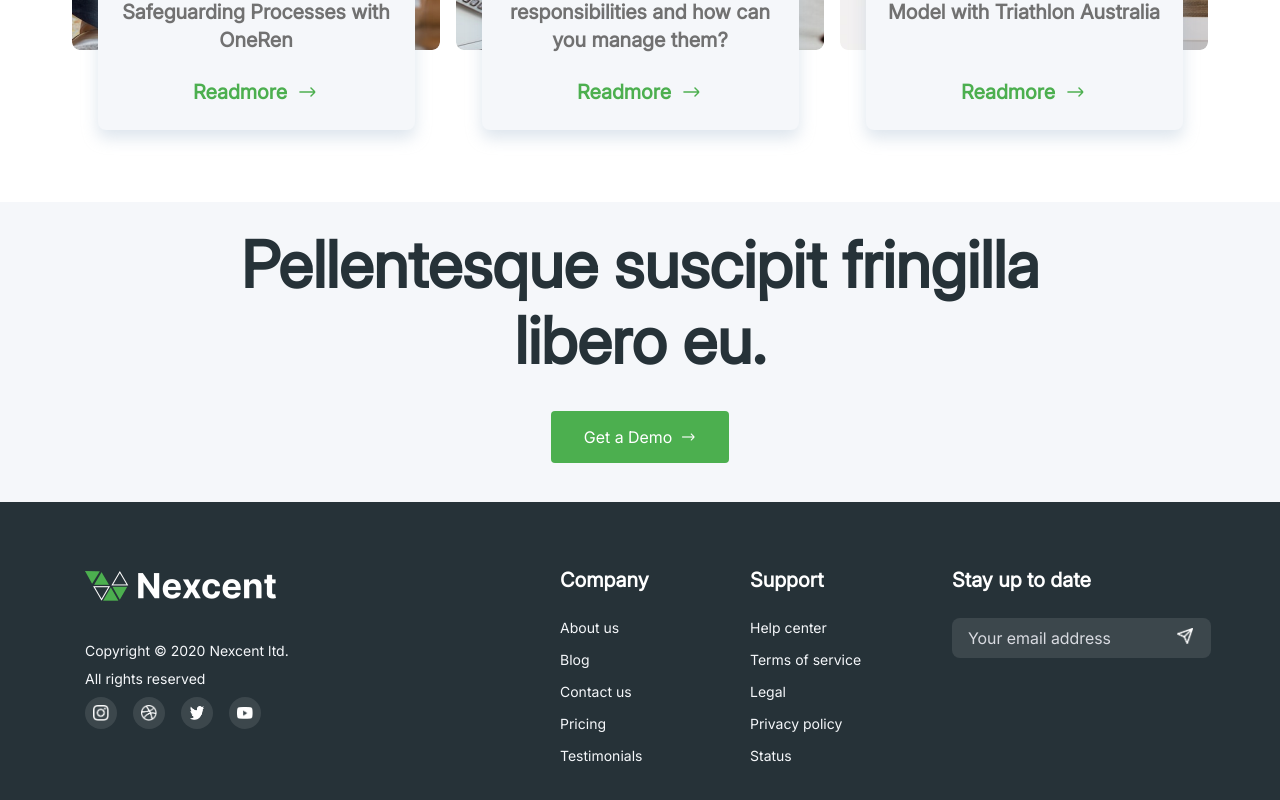
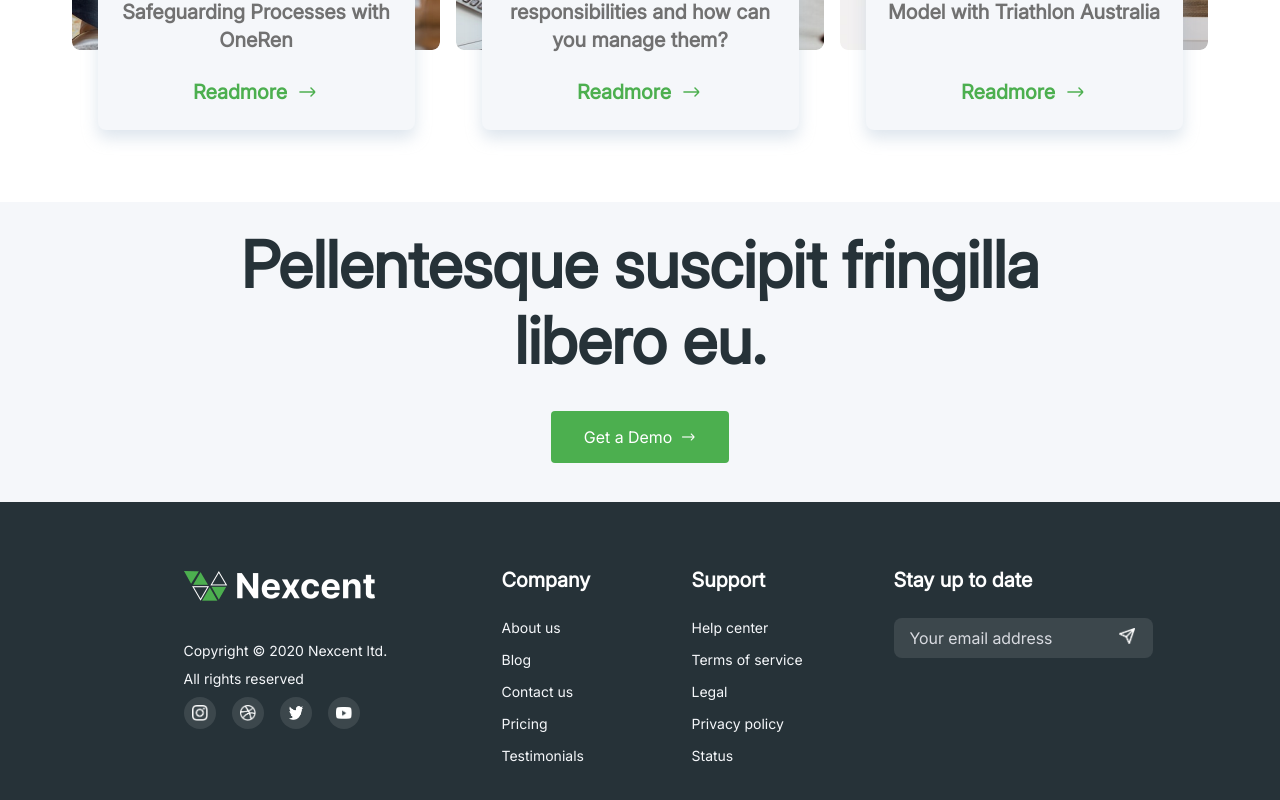
Before and after one commit to Tocxiseifo/My-react-test, a React (Vite) app: page / in a window 1280 px wide. Shown: the part 3462-4262 px from the top of the page. Built offline with nearby package versions, Linux system fonts and the light colour scheme.

Commit message:
add last touch for responsive design and finshing the project

```diff
--- a/src/components/Footer.jsx
+++ b/src/components/Footer.jsx
@@ -17,8 +17,8 @@ export default function Footer() {
                     <motion.h1 whileInView={{ opacity: 1, x: 0 }} viewport={{ once: true, amount: 0.3 }} initial={{opacity:0 , x:-100}}   transition={{duration:1 , ease:'easeOut' ,delay:0.5}}  className="text-2xl lg:text-[64px] md:text-5xl w-full h-auto lg:w-221.75 lg:h-38 leading-19 font-semibold text-center text-[#263238]">Pellentesque suscipit fringilla libero eu.</motion.h1>
                     <span className="w-44.5 h-13 rounded-sm gap-2 bg-main-green text-white justify-center items-center flex flex-row cursor-pointer hover:bg-green-800 active:bg-green-800 hover:duration-500 duration-500 transition-all">Get a Demo<img src={share} alt="" srcset="" className="w-4 h-4 " /></span>
                 </div>
-                <div className="bg-footer-color w-full h-1000 md:h-82 md:gap-31.25  lg:gap-2 xl:gap-31.25 flex flex-col md:flex-row md:justify-center md:items-center ">
-                    <div className="w-87.5 h-47.5 gap-10 flex flex-col items-start ml-3 md:pl-48  lg:pl-10 xl:pl-0 md:ml-0">
+                <div className="bg-footer-color w-full h-1000 md:h-82 md:gap-31.25  lg:gap-2 xl:gap.31.25 flex flex-col md:flex-row md:justify-center md:items-center ">
+                    <div className="w-87.5 h-47.5 gap-10 flex flex-col items-start ml-3 md:pl-48  lg:pl-10  md:ml-0">
                         <motion.img src={logo} whileInView={{ opacity: 1, x: 0 }} viewport={{ once: true, amount: 0.3 }} initial={{opacity:0 , x:-100}}   transition={{duration:1 , ease:'easeOut' ,delay:0.5}} className="md:w-47.75 mt-5 md:mt-0 h-6.5 w-35 md:h-[29.67px] gap-2.5" alt="" srcset="" />
                         <div className="w-87.5 h-12 gap-2 flex flex-col text-start  ">
                             <motion.p className="text-bg-color font-normal text-sm leading-5 h-5 w-87.5" whileInView={{ opacity: 1, x: 0 }} viewport={{ once: true, amount: 0.3 }} initial={{opacity:0 , x:-100}}   transition={{duration:1 , ease:'easeOut' ,delay:0.5}} >Copyright © 2020 Nexcent ltd.</motion.p>
@@ -68,7 +68,7 @@ export default function Footer() {
                             </div>
                         </motion.div>
                         <motion.div whileInView={{ opacity: 1, y: 0 }} viewport={{ once: true, amount: 0.3 }} initial={{opacity:0 , y:-100}}   transition={{duration:1 , ease:'easeOut' ,delay:1.2}}
-                        className="md:w-62.5 w-120 h-33  flex flex-col gap-6 mt-56 lg:mt-0  lg:right-6 xl:right-0 lg:pr-0 [@media(min-width:375px)_and_(max-width:1024px)]:pr-260 [@media(min-width:375px)_and_(max-width:1024px)]:pl-0 relative right-110 pr-15 xl:pr-0 md:-ml-64 lg:ml-0  pl-3 bg-footer-color">
+                        className="md:w-62.5 w-120 h-33  flex flex-col gap-6 mt-56 lg:mt-0  lg:right-6 xl:right-0 lg:pr-0 [@media(min-width:375px)_and_(max-width:1024px)]:pr-260 [@media(min-width:375px)_and_(max-width:1024px)]:pl-5 relative right-100 md:right-110 pr-15  md:-ml-64 lg:ml-0  pl-3 bg-footer-color">
                             <motion.h1 whileInView={{ opacity: 1, y: 0 }} viewport={{ once: true, amount: 0.3 }} initial={{opacity:0 , y:-100}}   transition={{duration:1 , ease:'easeOut' ,delay:1.5}} className="text-white font-semibold text-[20px] md:ml-7 lg:ml-0 leading-7 w-40 h-7">Stay up to date</motion.h1>
                             <motion.label whileInView={{ opacity: 1, y: 0 }} viewport={{ once: true, amount: 0.3 }} initial={{opacity:0 , y:-100}}   transition={{duration:1 , ease:'easeOut' ,delay:1.9}} className="relative w-64.75 h-10 md:ml-7 lg:ml-0 flex">
                                 <img src={wing} alt="" className="w-4 h-4 absolute top-2.5 left-56.25"/>
```
